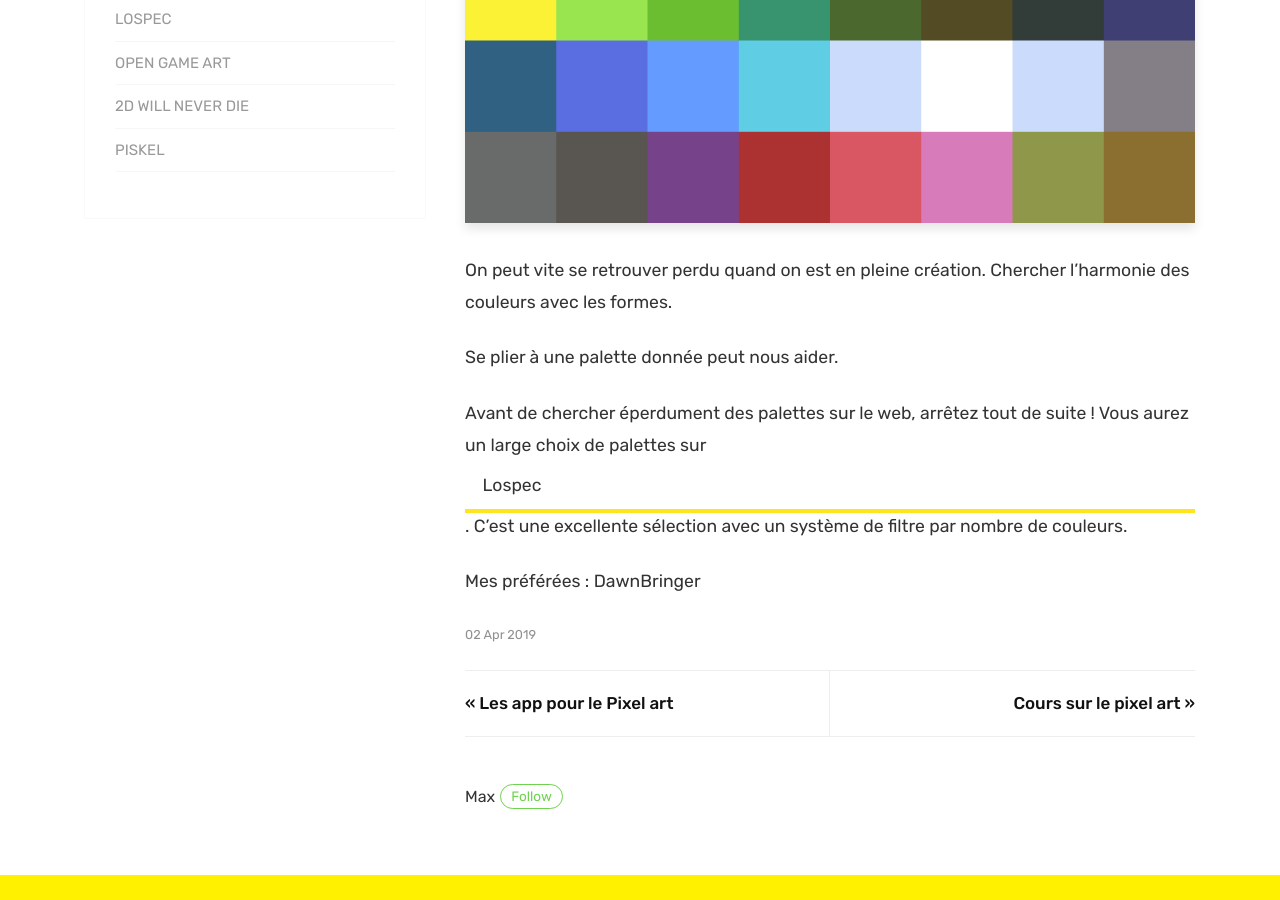
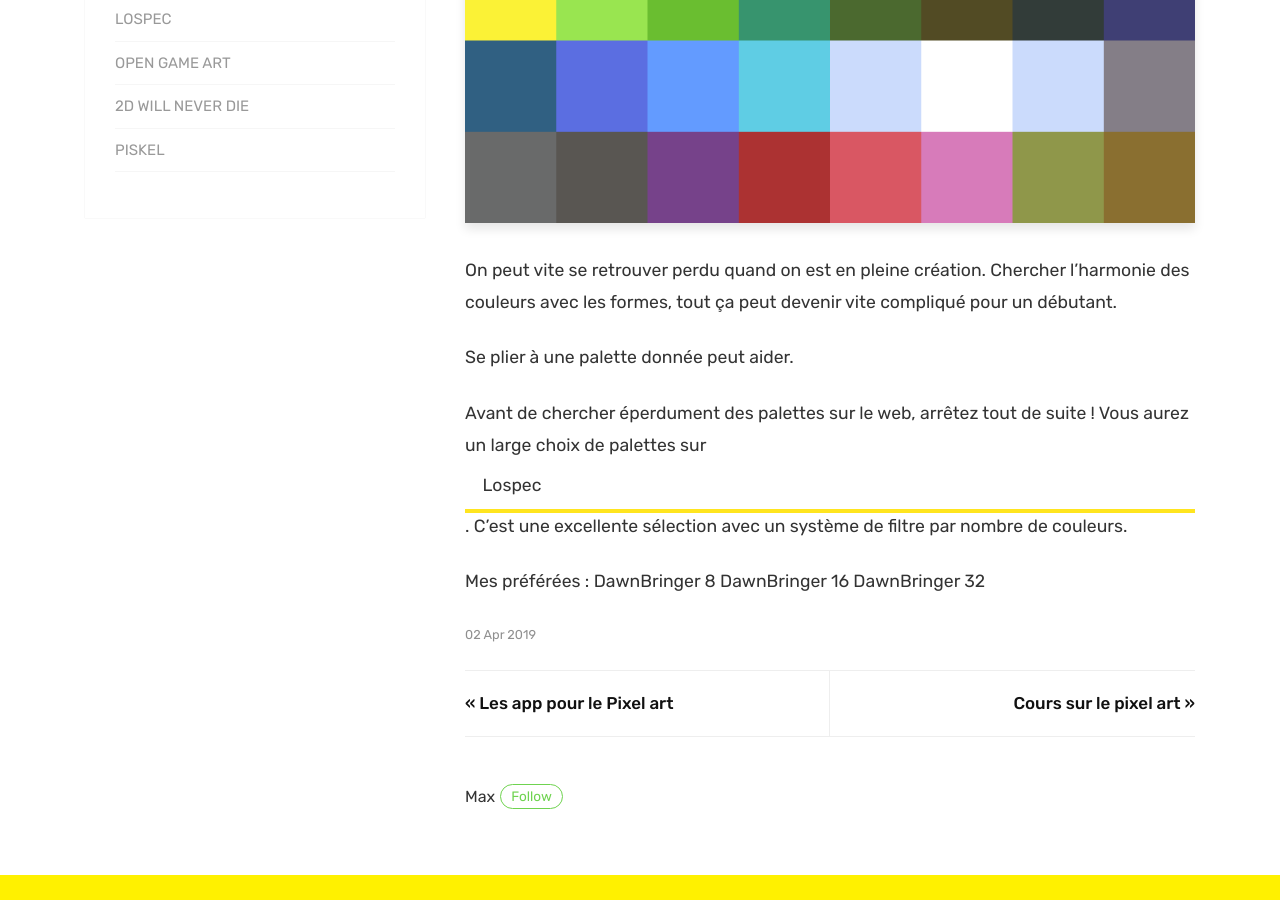
Before and after one commit to Maxibuino/PixBuino, a Jekyll site: the page built from _posts/2019-04-02-Les-palettes-de-couleurs.md, in a window 1280 px wide and 900 px high, scrolled down 483 px. Built offline with Jekyll 4.4.1, drawn with Linux system fonts in a browser that asks for light colours; comment, search, counter and statistics services are not loaded.

Commit message:
_posts/2019-04-02-Les-palettes-de-couleurs.md updated from https://stackedit.io/

```diff
--- a/_posts/2019-04-02-Les-palettes-de-couleurs.md
+++ b/_posts/2019-04-02-Les-palettes-de-couleurs.md
@@ -6,16 +6,18 @@ categories: [ Jekyll, lien]
 image: assets/images/20190402-palette.png
 featured: true
 ---
-On peut vite se retrouver perdu quand on est en pleine création. Chercher l'harmonie des couleurs avec les formes.
+On peut vite se retrouver perdu quand on est en pleine création. Chercher l'harmonie des couleurs avec les formes, tout ça peut devenir vite compliqué pour un débutant.
 
-Se plier à une palette donnée peut nous aider.
+Se plier à une palette donnée peut aider.
 
 Avant de chercher éperdument des palettes sur le web, arrêtez tout de suite ! Vous aurez un large choix de palettes sur  <a class="nav-link highlight" target="blank" href="https://lospec.com/palette-list">Lospec</a>. C'est une excellente sélection avec un système de filtre par nombre de couleurs.
 
 Mes préférées :
-DawnBringer
+DawnBringer 8
+DawnBringer 16
+DawnBringer 32
 
 <!--stackedit_data:
-eyJoaXN0b3J5IjpbLTU3NzcxNzQ0MiwxMTA2OTc5MDc5LDkwMz
-U1OTg2MiwtMzk0NDE0NjUyLDE5OTEwMDU1MTZdfQ==
+eyJoaXN0b3J5IjpbLTE3MzU1NDcwNTksMTEwNjk3OTA3OSw5MD
+M1NTk4NjIsLTM5NDQxNDY1MiwxOTkxMDA1NTE2XX0=
 -->
```
